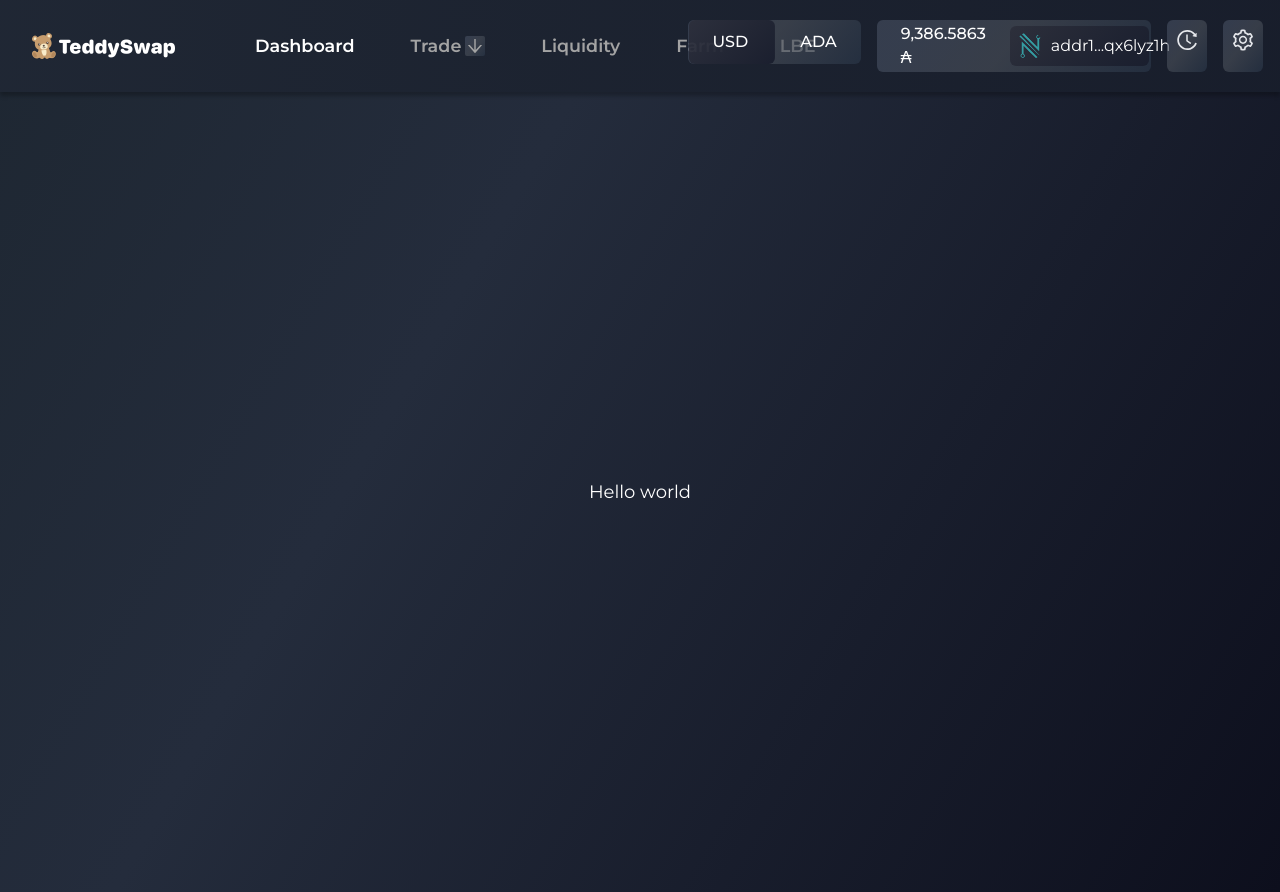
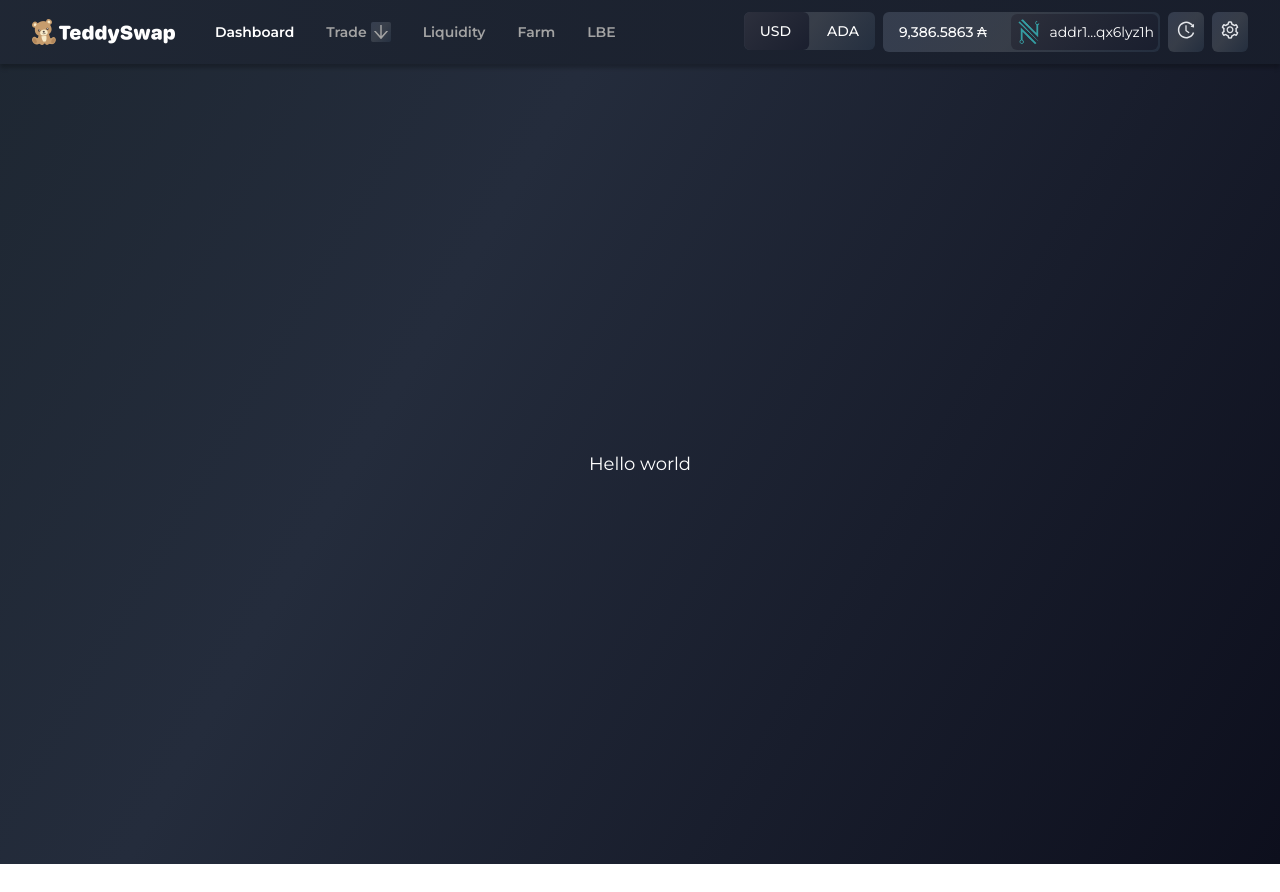
Before and after one commit to genius1910/teddy-swap_next-headlessui-ts, a Next.js app: page / in a window 1280 px wide. After the commit the page ends 864 px from the top, so only its background shows below. Built offline with nearby package versions, Linux system fonts and the light colour scheme.

Commit message:
navbar responsive done

```diff
--- a/app/globals.css
+++ b/app/globals.css
@@ -7,7 +7,7 @@ small components color
 primary button
 secoundary button  */
 @layer components {
-  .navbar {
+  .navbar-color {
     background: linear-gradient(93.42deg, #212936 -21.87%, #131725 172.12%);
     box-shadow: 0px 4px 4px rgba(0, 0, 0, 0.25);
   }
--- a/app/layout.tsx
+++ b/app/layout.tsx
@@ -1,12 +1,16 @@
 import Navbar from "@/components/partials/Navbar";
 import "./globals.css";
 import { Montserrat } from "next/font/google";
+import { Metadata } from "next";
 
 const montserrat = Montserrat({ subsets: ["latin"] });
 
-export const metadata = {
-  title: "Create Next App",
-  description: "Generated by create next app",
+export const metadata: Metadata = {
+  title: "Teddyswap",
+  description: "Use 100% Brains",
+  icons: {
+    icon: "/images/logo/small-primary.png",
+  },
 };
 
 export default function RootLayout({
--- a/components/partials/Navbar.tsx
+++ b/components/partials/Navbar.tsx
@@ -1,16 +1,15 @@
 "use client";
-
+import { Disclosure, Popover, Transition } from "@headlessui/react";
 import Image from "next/image";
 import { usePathname } from "next/navigation";
-import React, { useState } from "react";
+import React, { Fragment, useState } from "react";
 import {
   AiOutlineArrowDown,
   AiOutlineSetting,
   AiOutlineHistory,
+  AiOutlineMenu,
 } from "react-icons/ai";
-
-const Navbar = () => {
-  const [toggler, setToggler] = useState("USD");
+import MobileMenu from "./navbar/MobileMenu";
 const navMenuList = [
   {
     name: "Dashboard",
@@ -34,19 +33,27 @@ const Navbar = () => {
   },
 ];
 
+const Navbar = () => {
+  const [toggler, setToggler] = useState("USD");
+
   const pathname = usePathname();
 
   return (
-    <div className="navbar py-5 px-8 flex items-center gap-4 justify-between">
+    <div className="navbar-color py-3 2xl:py-5 px-8 flex items-center gap-4 justify-between">
       {/* leftside  */}
-      <div className="flex items-center gap-20">
+
+      {/* mobile menu  */}
+      <MobileMenu toggler={toggler} setToggler={setToggler} />
+      {/* desktop menu  */}
+      <div className="hidden xl:flex items-center gap-10 2xl:gap-20">
         <Image
           src="/images/logo/primary.png"
           alt="logo"
           width={143}
           height={26}
+          className="hidden xl:block"
         />
-        <ul className="flex items-center gap-14 text-[1.10rem] font-semibold">
+        <ul className="flex items-center gap-8 2xl:gap-14 text-sm 2xl:text-[1.10rem] font-semibold">
           {navMenuList.map((item, index) => (
             <li key={index}>
               {item.link != null ? (
@@ -73,7 +80,7 @@ const Navbar = () => {
         </ul>
       </div>
       {/* rightside */}
-      <div className="flex  gap-4 font-medium h-full">
+      <div className="hidden xl:flex text-sm 2xl:text-base gap-2 2xl:gap-4 font-medium h-full">
         <div
           onClick={() =>
             toggler === "USD" ? setToggler("ADA") : setToggler("USD")
@@ -85,12 +92,16 @@ const Navbar = () => {
               toggler == "USD" ? "-translate-x-1/2" : "translate-x-1/2"
             } rounded-md small-component-color w-6/12 h-full absolute z-0 transition-all duration-500 ease-in-out`}
           ></span>
-          <span className=" py-2.5 px-6 rounded-md relative z-10">USD</span>
-          <span className=" py-2.5 px-6 rounded-md relative z-10 ">ADA</span>
+          <span className="py-[0.55rem] 2xl:py-2 px-4 2xl:px-6 rounded-md relative z-10">
+            USD
+          </span>
+          <span className="py-[0.55rem] 2xl:py-2 px-4 2xl:px-6 rounded-md relative z-10 ">
+            ADA
+          </span>
         </div>
-        <div className="component-color flex items-center gap-6 rounded-md pr-0.5 pl-6 py-0.5">
+        <div className="component-color flex items-center gap-6 rounded-md pr-0.5 pl-4 2xl:pl-6 py-0.5">
           <span className="">9,386.5863 ₳</span>
-          <div className="small-component-color flex items-center gap-2 rounded-md p-1.5">
+          <div className="small-component-color flex items-center gap-2 rounded-md p-1 2xl:p-1.5">
             <Image
               src={`/images/assets/wallet-1.png`}
               alt="wallet image"
@@ -100,13 +111,21 @@ const Navbar = () => {
             <span className=" font-normal">addr1...qx6lyz1h</span>
           </div>
         </div>
-        <span className="component-color rounded-md p-2 cursor-pointer text-gray-200 hover:text-white transition-all">
-          <AiOutlineHistory className="w-6 h-6" />
+        <span className="component-color rounded-md p-2 2xl:p-2 cursor-pointer text-gray-200 hover:text-white transition-all">
+          <AiOutlineHistory className="w-5 h-5 2xl:w-6 2xl:h-6" />
         </span>
-        <span className="component-color rounded-md p-2 cursor-pointer text-gray-200 hover:text-white transition-all">
-          <AiOutlineSetting className="w-6 h-6" />
+        <span className="component-color rounded-md p-2 2xl:p-2 cursor-pointer text-gray-200 hover:text-white transition-all">
+          <AiOutlineSetting className="w-5 h-5 2xl:w-6 2xl:h-6" />
         </span>
       </div>
+      {/* in mobile version only this logo will apear  */}
+      <Image
+        src="/images/logo/small-primary.png"
+        alt="logo"
+        width={40}
+        height={40}
+        className="xl:hidden"
+      />
     </div>
   );
 };
--- /dev/null
+++ b/components/partials/navbar/MobileMenu.tsx
@@ -0,0 +1,135 @@
+"use client";
+import { Disclosure, Popover, Transition } from "@headlessui/react";
+import Image from "next/image";
+import { usePathname } from "next/navigation";
+import React, { Fragment, useState } from "react";
+import {
+  AiOutlineArrowDown,
+  AiOutlineSetting,
+  AiOutlineHistory,
+  AiOutlineMenu,
+} from "react-icons/ai";
+const navMenuList = [
+  {
+    name: "Dashboard",
+    link: "/",
+  },
+  {
+    name: "Trade",
+    link: null,
+  },
+  {
+    name: "Liquidity",
+    link: "/liquidity",
+  },
+  {
+    name: "Farm",
+    link: "/farm",
+  },
+  {
+    name: "LBE",
+    link: "/lbe",
+  },
+];
+
+interface Props {
+  toggler: string;
+  setToggler: (value: string) => void;
+}
+const MobileMenu = ({ toggler, setToggler }: Props) => {
+  const pathname = usePathname();
+
+  return (
+    <Popover className="xl:hidden relative">
+      {({ open }) => (
+        <>
+          <Popover.Button className={` outline-none`}>
+            <AiOutlineMenu className={` w-5 h-5`} />
+          </Popover.Button>
+          <Transition
+            as={Fragment}
+            enter="transition ease-out duration-200"
+            enterFrom="opacity-0 translate-y-1"
+            enterTo="opacity-100 translate-y-0"
+            leave="transition ease-in duration-150"
+            leaveFrom="opacity-100 translate-y-0"
+            leaveTo="opacity-0 translate-y-1"
+          >
+            <Popover.Panel className="absolute whitespace-nowrap navbar-color border border-gray-900 rounded-md z-10 mt-3 max-w-sm transform px-4 py-3">
+              <div className="flex flex-col gap-6">
+                <div className="flex flex-wrap items-start  text-sm gap-2 font-medium h-full">
+                  <div
+                    onClick={() =>
+                      toggler === "USD" ? setToggler("ADA") : setToggler("USD")
+                    }
+                    className="component-color w-full relative cursor-pointer flex justify-evenly items-center gap-1 rounded-md h-full"
+                  >
+                    <span
+                      className={`${
+                        toggler == "USD"
+                          ? "-translate-x-1/2"
+                          : "translate-x-1/2"
+                      } rounded-md small-component-color w-6/12 h-full absolute z-0 transition-all duration-500 ease-in-out`}
+                    ></span>
+                    <span className="py-[0.55rem] 2xl:py-2 px-4 2xl:px-6 rounded-md relative z-10">
+                      USD
+                    </span>
+                    <span className="py-[0.55rem] 2xl:py-2 px-4 2xl:px-6 rounded-md relative z-10 ">
+                      ADA
+                    </span>
+                  </div>
+
+                  <div className="component-color flex items-center gap-6 rounded-md pr-0.5 pl-4 2xl:pl-6 py-0.5">
+                    <span className="">9,386.5863 ₳</span>
+                    <div className="small-component-color w-max flex items-center gap-2 rounded-md p-1 2xl:p-1.5">
+                      <Image
+                        src={`/images/assets/wallet-1.png`}
+                        alt="wallet image"
+                        width={27}
+                        height={27}
+                      />
+                      <span className=" font-normal">addr1...qx6lyz1h</span>
+                    </div>
+                  </div>
+                  <span className="component-color rounded-md p-2 2xl:p-2 cursor-pointer text-gray-200 hover:text-white transition-all">
+                    <AiOutlineHistory className="w-5 h-5 2xl:w-6 2xl:h-6" />
+                  </span>
+                  <span className="component-color rounded-md p-2 2xl:p-2 cursor-pointer text-gray-200 hover:text-white transition-all">
+                    <AiOutlineSetting className="w-5 h-5 2xl:w-6 2xl:h-6" />
+                  </span>
+                </div>
+                <ul className="flex flex-col gap-8 2xl:gap-14 text-sm 2xl:text-[1.10rem] font-semibold">
+                  {navMenuList.map((item, index) => (
+                    <li key={index}>
+                      {item.link != null ? (
+                        <a
+                          className={`${
+                            item.link === pathname
+                              ? "text-white"
+                              : "text-neutral-400 transition-all hover:text-neutral-100"
+                          }`}
+                          href={item.link}
+                        >
+                          {item.name}
+                        </a>
+                      ) : (
+                        <button className="flex group items-center gap-1  text-neutral-400 hover:text-neutral-100 transition-all">
+                          {item.name}
+                          <span className="component-color rounded-sm">
+                            <AiOutlineArrowDown className="w-5 h-5 text-neutral-400 group-hover:text-neutral-100 transition-all" />
+                          </span>
+                        </button>
+                      )}
+                    </li>
+                  ))}
+                </ul>
+              </div>
+            </Popover.Panel>
+          </Transition>
+        </>
+      )}
+    </Popover>
+  );
+};
+
+export default MobileMenu;
--- a/package.json
+++ b/package.json
@@ -9,6 +9,7 @@
     "lint": "next lint"
   },
   "dependencies": {
+    "@headlessui/react": "^1.7.14",
     "@types/node": "20.2.5",
     "@types/react": "18.2.7",
     "@types/react-dom": "18.2.4",
```
Also changed, not shown: public/images/logo/small-primary.png (added), 1 other file (tests, documents, lock files or other folders). Lines whose indentation alone changed are shown as unchanged.
